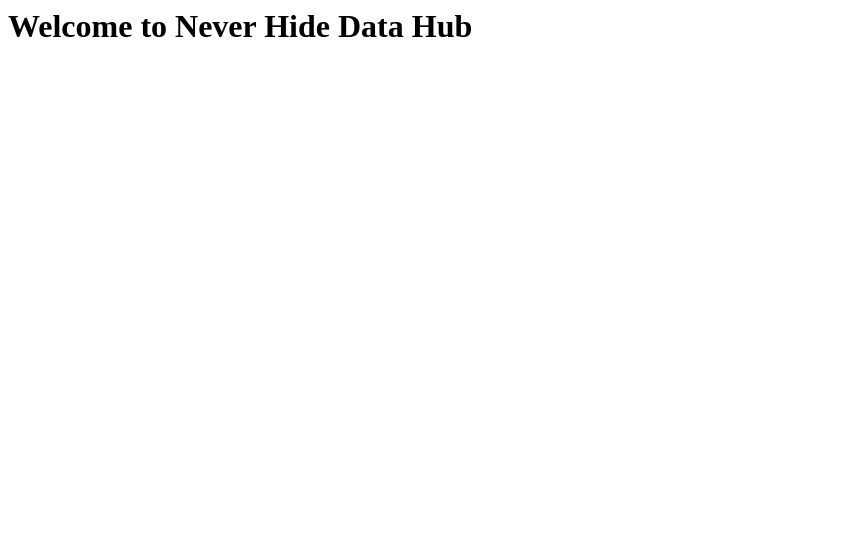
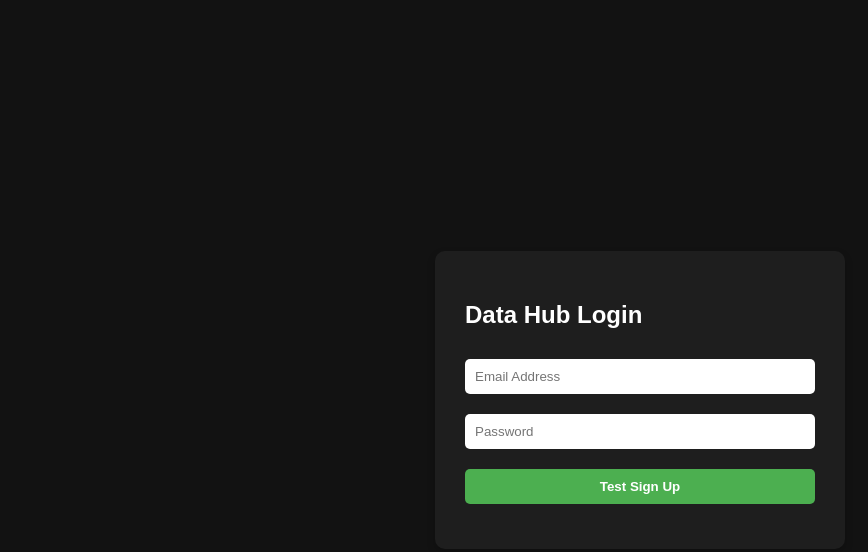
Before and after one commit to sulimanalhassan123as-code/Never-Hide-Data-Hub, a plain HTML site: page index.html in a window 1280 px wide. Shown: the whole page, without its empty margins (0-868 px from the left). Drawn offline with nearby package versions, Linux system fonts and the light colour scheme.

Commit message:
Added Supabase connection keys

```diff
--- a/index.html
+++ b/index.html
@@ -1 +1,58 @@
-<h1>Welcome to Never Hide Data Hub</h1>
+<!DOCTYPE html>
+<html lang="en">
+<head>
+    <meta charset="UTF-8">
+    <meta name="viewport" content="width=device-width, initial-scale=1.0">
+    <title>Never Hide Data Hub - Login</title>
+    <script src="https://cdn.jsdelivr.net/npm/@supabase/supabase-js@2"></script>
+    <style>
+        body { font-family: sans-serif; background-color: #121212; color: white; display: flex; justify-content: center; align-items: center; height: 100vh; margin: 0; }
+        .login-box { background-color: #1e1e1e; padding: 30px; border-radius: 10px; box-shadow: 0 4px 8px rgba(0,0,0,0.2); width: 90%; max-width: 350px; }
+        input { width: 100%; padding: 10px; margin: 10px 0; border-radius: 5px; border: none; box-sizing: border-box; }
+        button { width: 100%; padding: 10px; background-color: #4CAF50; color: white; border: none; border-radius: 5px; cursor: pointer; font-weight: bold; margin-top: 10px; }
+        #message { margin-top: 15px; font-size: 14px; text-align: center; }
+    </style>
+</head>
+<body>
+
+<div class="login-box">
+    <h2>Data Hub Login</h2>
+    <input type="email" id="email" placeholder="Email Address" required>
+    <input type="password" id="password" placeholder="Password" required>
+    <button onclick="signUp()">Test Sign Up</button>
+    <p id="message"></p>
+</div>
+
+<script>
+    // PASTE YOUR TWO KEYS RIGHT HERE:
+    const supabaseUrl = 'https://obyemhakouoipngwldsg.supabase.co';
+    const supabaseKey =  ''sb_publishable_oB_5NVgxwkwUucCECTzb2Q_1K0VqmyT;
+
+    // This wakes up the connection
+    const supabase = supabase.createClient(supabaseUrl, supabaseKey);
+
+    // This function runs when the button is clicked
+    async function signUp() {
+        const email = document.getElementById('email').value;
+        const password = document.getElementById('password').value;
+        const messageEl = document.getElementById('message');
+
+        messageEl.innerText = "Connecting to database...";
+
+        const { data, error } = await supabase.auth.signUp({
+            email: email,
+            password: password,
+        });
+
+        if (error) {
+            messageEl.innerText = "Error: " + error.message;
+            messageEl.style.color = "red";
+        } else {
+            messageEl.innerText = "Success! Account securely created.";
+            messageEl.style.color = "green";
+        }
+    }
+</script>
+
+</body>
+</html>
```
